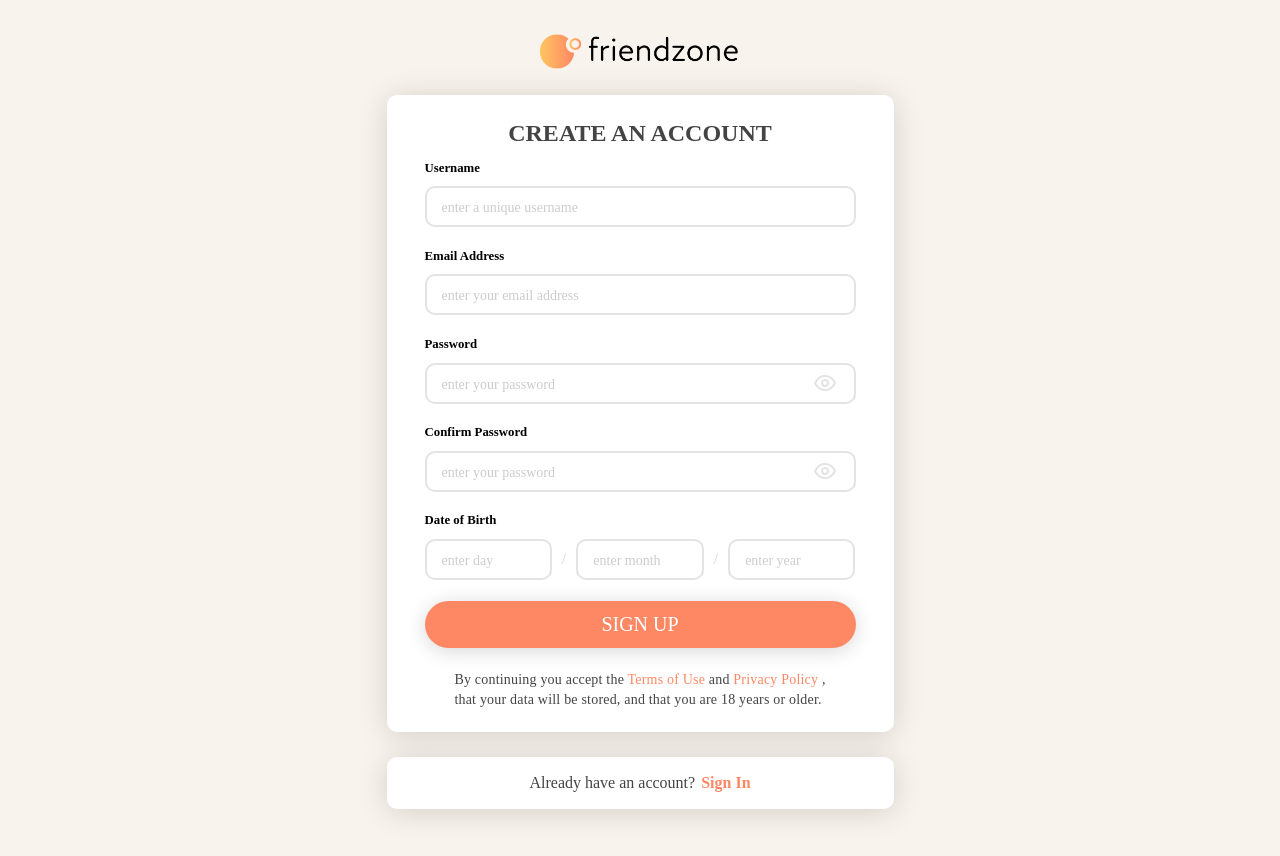
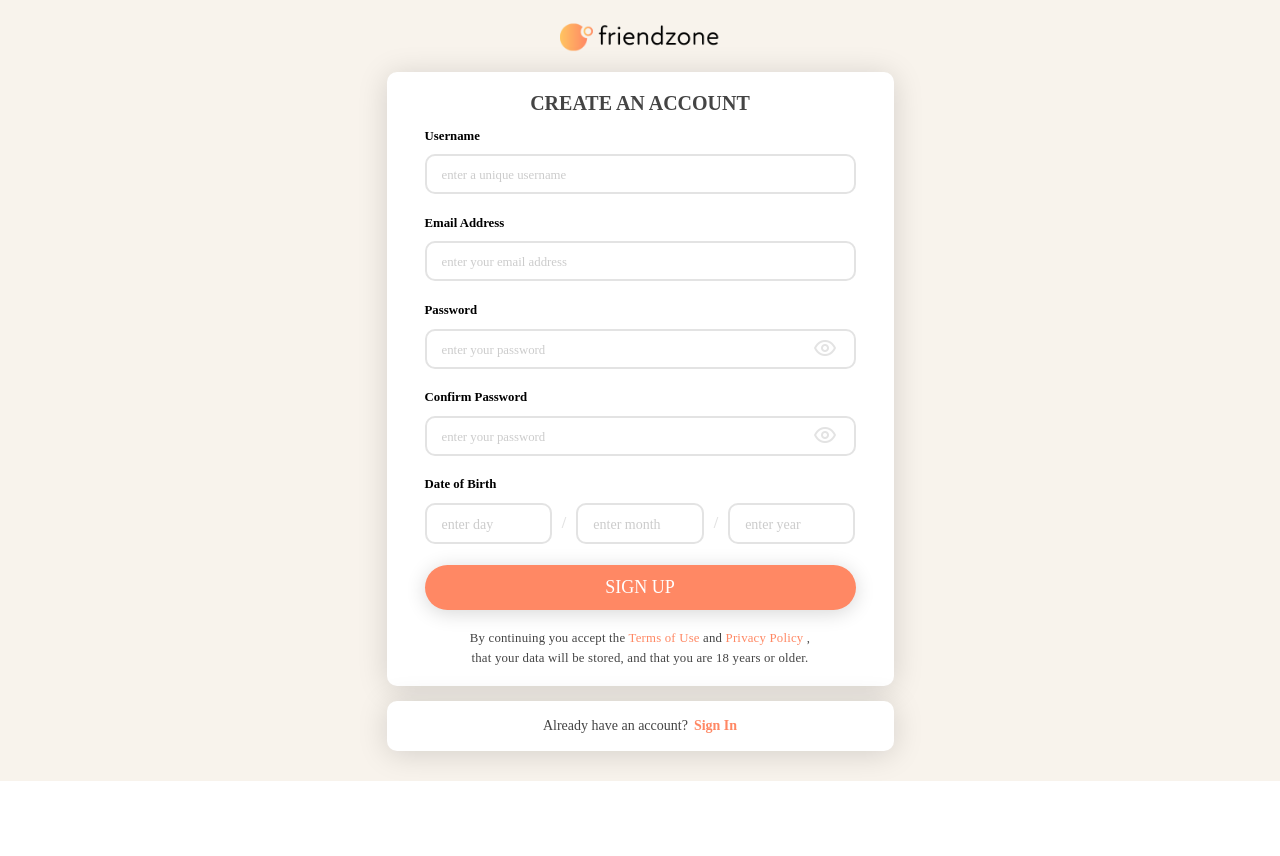
Before and after one commit to PiriyaDEV/friendzone_app, a Vue app: page /register in a window 1280 px wide. Shown: the top 856 px of the page. After the commit the page ends 800 px from the top, so only its background shows below. Built offline with nearby package versions, Linux system fonts and the light colour scheme; a web font is replaced by a local one; what vue2-smooth-scroll would draw is missing.

Commit message:
Update Register.vue

```diff
--- a/src/views/Register.vue
+++ b/src/views/Register.vue
@@ -360,8 +360,9 @@ export default {
 #register {
   background-color: #f8f3ec;
   /* background-image: url("../assets/harryfer-background.jpg"); */
-  overflow: scroll;
-  height: auto;
+  overflow-x: hidden;
+  overflow-y: auto;
+  /* height: auto; */
   width: 100vw;
   height: 100vh;
   display: flex;
@@ -377,23 +378,23 @@ export default {
   cursor: pointer;
 }
 #whitelogo {
-  width: 200px;
-  margin-top: 30px;
-  margin-bottom: 25px;
+  width: 160px;
+  margin-top: 20px;
+  margin-bottom: 20px;
   cursor: pointer;
 }
 #header_title {
   color: #444444;
-  font-size: 3em;
+  font-size: 2.5em;
   font-weight: 800;
-  padding-top: 25px;
+  padding-top: 20px;
   text-align: center;
   margin: 0;
   padding-bottom: 3px;
 }
 
 .input_box {
-  font-size: 1.75em;
+  font-size: 1.6em;
   font-weight: 450;
   color: #444444;
   width: 400px;
@@ -413,7 +414,7 @@ export default {
 }
 #signup_button {
   color: #ffffff;
-  font-size: 2.5em;
+  font-size: 2.25em;
   font-family: "Atten-Round-New";
   text-align: center;
   width: 100%;
@@ -430,7 +431,7 @@ export default {
   transition: 0.3s;
 }
 #term {
-  font-size: 1.75em;
+  font-size: 1.6em;
   text-align: left;
   line-height: 20px;
   letter-spacing: 0.2px;
@@ -440,8 +441,14 @@ export default {
   justify-content: center;
   margin: 8px 0px;
 }
+
+#term > p {
+  margin: 10px 0px;
+  text-align: center;
+}
+
 #login_suggest {
-  margin: 25px 0px 50px 0px;
+  margin: 15px 0px 30px 0px;
   display: flex;
   justify-content: center;
   align-items: center;
@@ -449,13 +456,13 @@ export default {
   width: 507px;
 }
 #alreadyhave {
-  font-size: 2em;
+  font-size: 1.75em;
   font-weight: 500;
   color: #444444;
   margin: 0;
 }
 #signin {
-  font-size: 2em;
+  font-size: 1.75em;
   font-weight: 550;
   color: #ff8864;
   padding-left: 6px;
@@ -480,12 +487,21 @@ export default {
     height: 100%;
   }
 }
+
 @media screen and (max-width: 768px) {
   input {
     /* Remove First */
     -webkit-appearance: none;
     -moz-appearance: none;
     appearance: none;
+  }
+
+  #header_title{
+    font-size: 2.25em;
+  }
+
+  #signup_button{
+    padding: 10px 0px;
   }
 
   #register {
@@ -495,7 +511,7 @@ export default {
   }
 
   #whitelogo {
-    width: 200px;
+    /* width: 200px; */
     margin-top: 45px;
   }
 }
```
